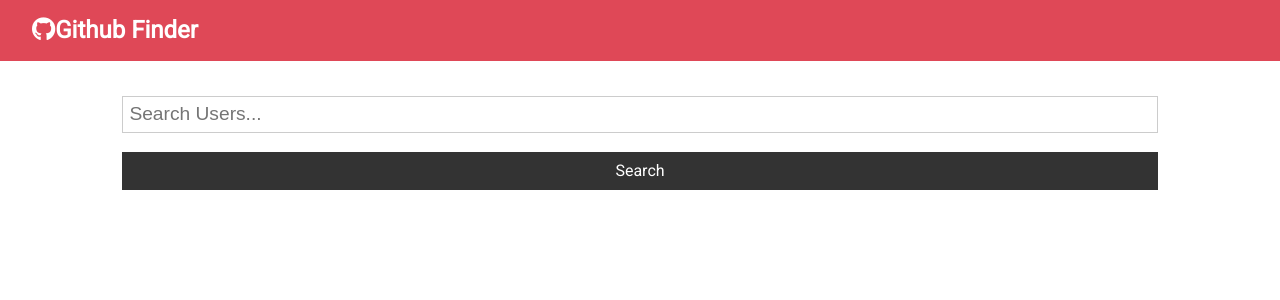
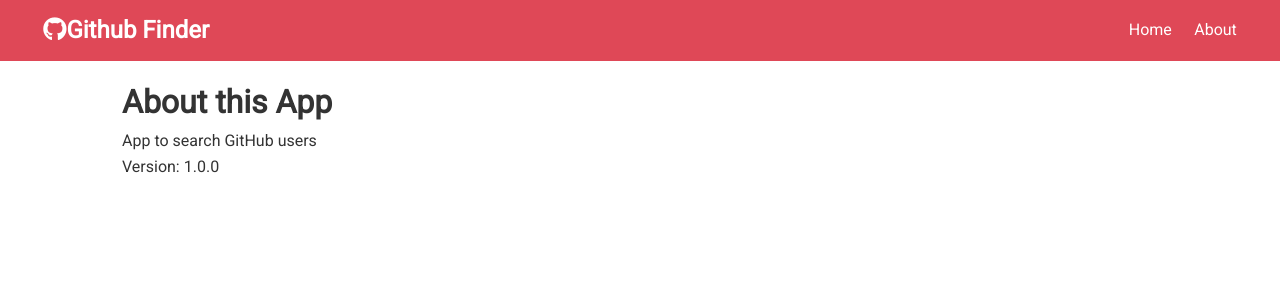
Before and after one commit to Christopher-Gustavsson/github_finder, a React (Create React App) app: page /about in a window 1280 px wide. Shown: the top 300 px of the page. Built offline with nearby package versions, Linux system fonts and the light colour scheme.

Commit message:
Navbar now has home and about routing

```diff
--- a/package.json
+++ b/package.json
@@ -6,6 +6,7 @@
     "axios": "^0.19.0",
     "react": "^16.8.6",
     "react-dom": "^16.8.6",
+    "react-router-dom": "^5.0.1",
     "react-scripts": "3.0.1"
   },
   "scripts": {
--- a/src/App.js
+++ b/src/App.js
@@ -1,8 +1,10 @@
-import React, {Component} from 'react';
+import React, {Component, Fragment} from 'react';
+import {BrowserRouter as Router, Switch, Route} from 'react-router-dom';
 import Navbar from './components/layout/Navbar';
 import Users from './components/users/Users';
 import Search from './components/users/Search';
 import Alert from './components/layout/Alert';
+import About from './components/pages/About';
 import axios from 'axios';
 import './App.css';
 
@@ -65,10 +67,14 @@
     const {users, loading} = this.state;
 
     return(
+      <Router>
         <div className='App'>
           <Navbar />
           <div className="container">
           <Alert alert={this.state.alert} />
+          <Switch>
+            <Route exact path='/' render={props => (
+              <Fragment>
                 <Search
                   searchUsers={this.searchUsers}
                   clearUsers={this.clearUsers}
@@ -76,8 +82,17 @@
                   setAlert={this.setAlert}
                 />
                 <Users loading={loading} users={users}/>
+              </Fragment>
+              )}
+            />
+
+          <Route exact path='/about' component={About}/>
+
+          </Switch>
+
           </div>
         </div>
+      </Router>
     );
   }
 }
--- a/src/components/layout/Navbar.js
+++ b/src/components/layout/Navbar.js
@@ -1,4 +1,5 @@
 import React from 'react';
+import {Link} from 'react-router-dom';
 import PropTypes from 'prop-types';
 
 const Navbar = props => {
@@ -6,8 +7,18 @@
     return(
         <nav className='navbar bg-primary'>
             <h1>
-                <i className={icon} />{title}
+                <Link to='/'>
+                    <i className={icon} />{title}
+                </Link>
             </h1>
+            <ul>
+                <li>
+                    <Link to='/'>Home</Link>
+                </li>
+                <li>
+                    <Link to='/about'>About</Link>
+                </li>
+            </ul>
         </nav>
     );
 }
--- /dev/null
+++ b/src/components/pages/About.js
@@ -0,0 +1,13 @@
+import React, {Fragment} from 'react';
+
+const About = () => {
+    return(
+        <Fragment>
+            <h1>About this App</h1>
+            <p>App to search GitHub users</p>
+            <p>Version: 1.0.0</p>
+        </Fragment>
+    );
+}
+
+export default About;
```
Also changed, not shown: 1 other file (tests, documents, lock files or other folders). Lines whose indentation alone changed are shown as unchanged.
